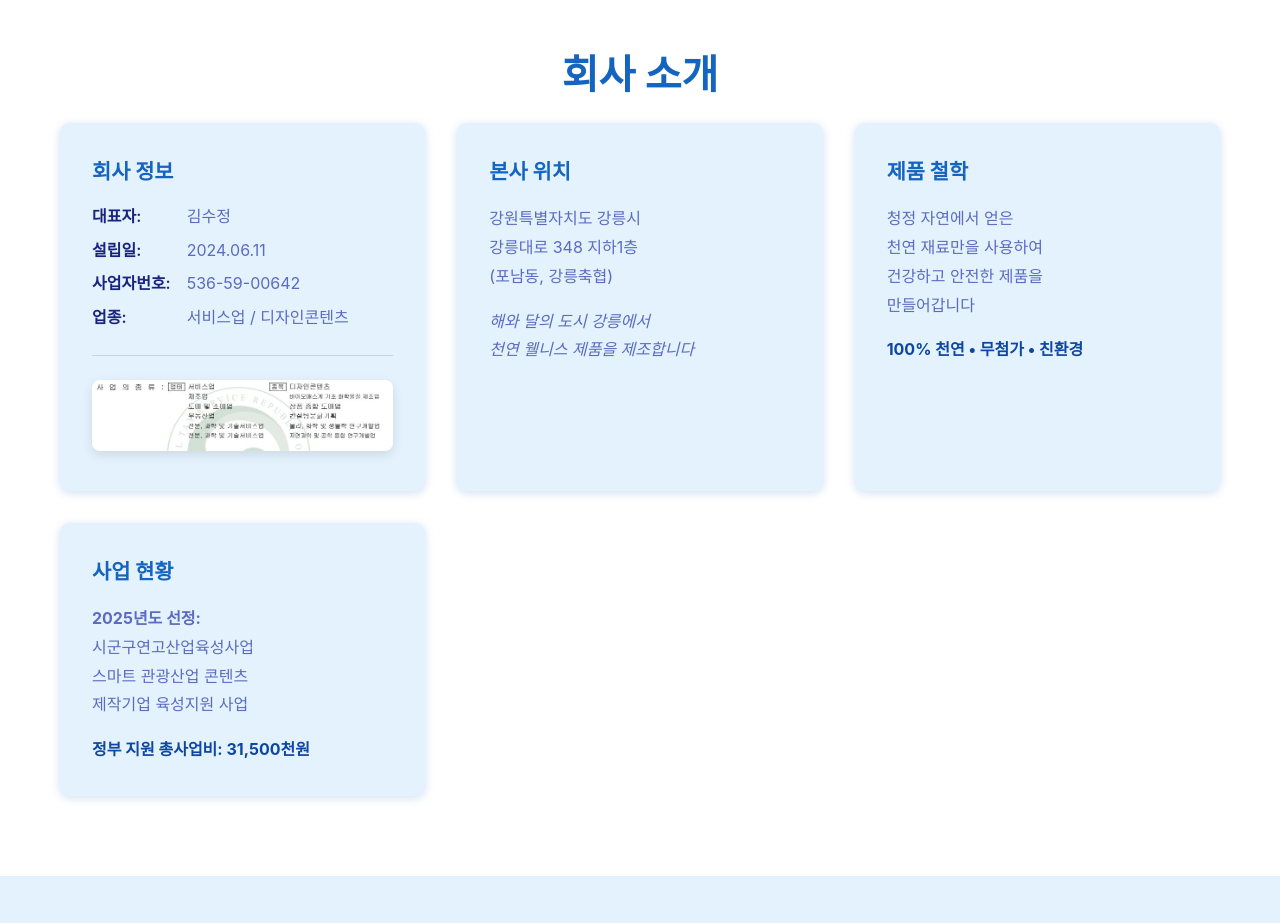
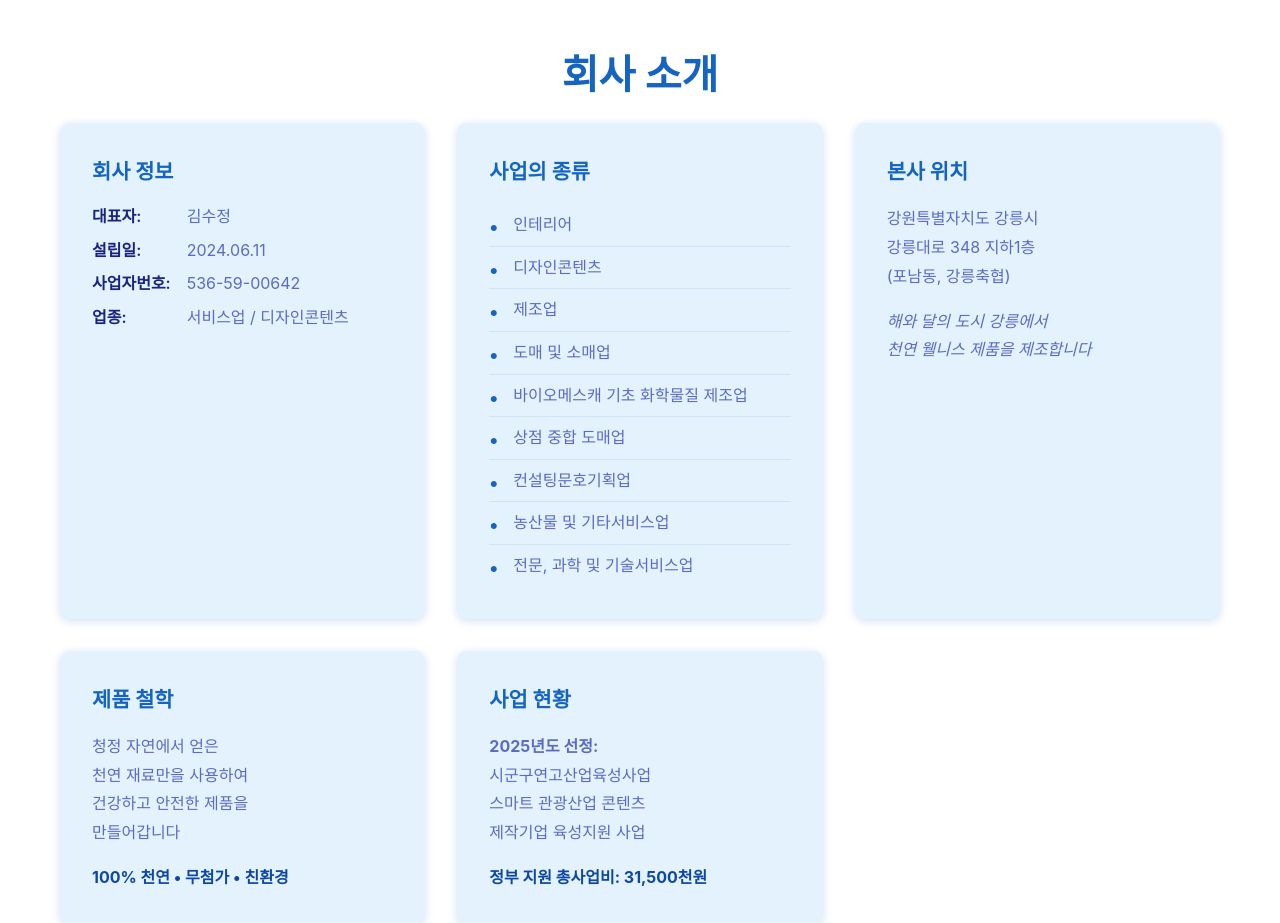
Before and after one commit to drjo70/ohdal, a website: page index.html in a window 1280 px wide. Shown: the part 3220-4143 px from the top of the page. Drawn offline with Linux system fonts and the light colour scheme.

Commit message:
refactor: 사업자등록증 이미지를 '사업의 종류' 텍스트 카드로 변경
- 이미지 표시 방식 제거
- '사업의 종류' 그리드 카드 추가
- 9가지 사업 종류 리스트로 표시:
  - 인테리어
  - 디자인콘텐츠
  - 제조업
  - 도매 및 소매업
  - 바이오메스캐 기초 화학물질 제조업
  - 상점 중합 도매업
  - 컨설팅문호기획업
  - 농산물 및 기타서비스업
  - 전문, 과학 및 기술서비스업
- 리스트 스타일링 적용 (불릿 포인트 및 구분선)

```diff
--- a/index.html
+++ b/index.html
@@ -223,9 +223,21 @@
                         <dt>업종:</dt>
                         <dd>서비스업 / 디자인콘텐츠</dd>
                     </dl>
-                    <div class="business-license">
-                        <img src="images/business-license.png" alt="사업자등록증" class="license-image">
-                    </div>
+                </div>
+
+                <div class="about-card">
+                    <h3>사업의 종류</h3>
+                    <ul class="business-types">
+                        <li>인테리어</li>
+                        <li>디자인콘텐츠</li>
+                        <li>제조업</li>
+                        <li>도매 및 소매업</li>
+                        <li>바이오메스캐 기초 화학물질 제조업</li>
+                        <li>상점 중합 도매업</li>
+                        <li>컨설팅문호기획업</li>
+                        <li>농산물 및 기타서비스업</li>
+                        <li>전문, 과학 및 기술서비스업</li>
+                    </ul>
                 </div>
 
                 <div class="about-card">
--- a/style.css
+++ b/style.css
@@ -593,25 +593,32 @@ section {
     line-height: 1.8;
 }
 
-/* 사업자등록증 */
-.business-license {
-    margin-top: 1.5rem;
-    padding-top: 1.5rem;
-    border-top: 1px solid rgba(21, 101, 192, 0.2);
+/* 사업의 종류 */
+.business-types {
+    list-style: none;
+    padding: 0;
+    margin: 0;
 }
 
-.license-image {
-    width: 100%;
-    height: auto;
-    border-radius: 8px;
-    box-shadow: 0 4px 12px rgba(0, 0, 0, 0.1);
-    transition: transform 0.3s ease, box-shadow 0.3s ease;
-    cursor: pointer;
+.business-types li {
+    padding: 0.5rem 0;
+    color: var(--text-light);
+    border-bottom: 1px solid rgba(21, 101, 192, 0.1);
+    position: relative;
+    padding-left: 1.5rem;
 }
 
-.license-image:hover {
-    transform: scale(1.02);
-    box-shadow: 0 6px 20px rgba(0, 0, 0, 0.15);
+.business-types li:last-child {
+    border-bottom: none;
+}
+
+.business-types li:before {
+    content: "•";
+    position: absolute;
+    left: 0;
+    color: var(--primary-color);
+    font-weight: bold;
+    font-size: 1.2rem;
 }
 
 .about-card .mt-2 {
```
